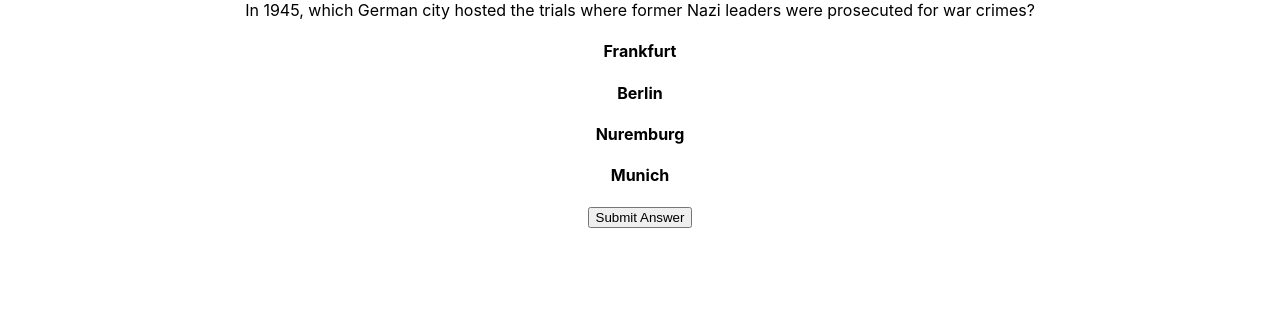
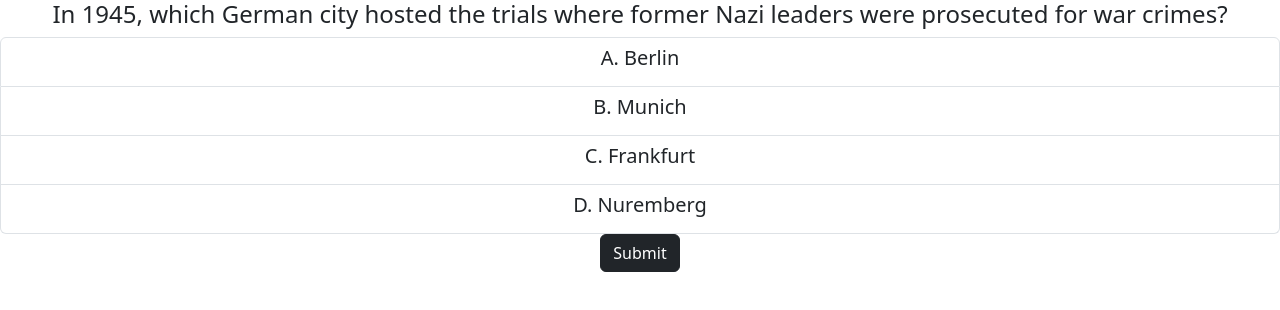
Before and after one commit to jarrm5/trivia-app-react, a React (Create React App) app: page / in a window 1280 px wide. Shown: the top 310 px of the page. Built offline with nearby package versions, Linux system fonts and the light colour scheme.

Commit message:
added AnswerBank component and bootstrap styling

```diff
--- a/package.json
+++ b/package.json
@@ -10,6 +10,7 @@
     "@types/node": "^16.18.39",
     "@types/react": "^18.2.19",
     "@types/react-dom": "^18.2.7",
+    "bootstrap": "^5.3.1",
     "react": "^18.2.0",
     "react-dom": "^18.2.0",
     "react-scripts": "5.0.1",
--- a/src/App.tsx
+++ b/src/App.tsx
@@ -3,17 +3,14 @@ import logo from "./logo.svg";
 import "./App.css";
 import { Button } from "./components/Button";
 import { Question } from "./components/Question";
-import { Answer } from "./components/Answer";
+import { AnswerBank } from "./components/AnswerBank";
 
 function App() {
   return (
     <div className="App">
       <Question>In 1945, which German city hosted the trials where former Nazi leaders were prosecuted for war crimes?</Question>
-      <Answer>Frankfurt</Answer>
-      <Answer>Berlin</Answer>
-      <Answer>Nuremburg</Answer>
-      <Answer>Munich</Answer>
-      <Button>{"Submit Answer"}</Button>
+      <AnswerBank></AnswerBank>
+      <Button color={"dark"} label="Submit"></Button>
     </div>
   );
 }
--- a/src/components/Answer.tsx
+++ b/src/components/Answer.tsx
@@ -1,5 +1,9 @@
 import { AnswerProps } from "../props/Answer.types";
 
-export const Answer = (props: AnswerProps) => {
-  return <h4>{props.children}</h4>;
+export const Answer = ({ prefix, label, isCorrect }: AnswerProps) => {
+  return (
+    <h5>
+      {prefix}. {label}
+    </h5>
+  );
 };
--- /dev/null
+++ b/src/components/AnswerBank.tsx
@@ -0,0 +1,29 @@
+import { useState } from "react";
+import { AnswerProps } from "../props/Answer.types";
+import { Answer } from "./Answer";
+
+const answers = [
+  { answer: "Berlin", isCorrect: false },
+  { answer: "Munich", isCorrect: false },
+  { answer: "Frankfurt", isCorrect: false },
+  { answer: "Nuremberg", isCorrect: true },
+];
+
+export const AnswerBank = () => {
+  const [isAnswerMouseover, setIsAnswerMouseover] = useState(false);
+
+  return (
+    <ul className="list-group">
+      {answers.map((answer, index) => (
+        <li className="list-group-item" key={index}>
+          <Answer
+            // handleMouseover={setIsAnswerMouseover(!isAnswerMouseover)}
+            isCorrect={answer.isCorrect}
+            prefix={String.fromCharCode(index + 65)}
+            label={answer.answer}
+          ></Answer>
+        </li>
+      ))}
+    </ul>
+  );
+};
--- a/src/components/Button.tsx
+++ b/src/components/Button.tsx
@@ -1,5 +1,9 @@
 import { ButtonProps } from "../props/Button.types";
 
-export const Button = (props: ButtonProps) => {
-  return <button>{props.children}</button>;
+export const Button = ({ label, color }: ButtonProps) => {
+  return (
+    <button type="button" className={`btn btn-${color}`}>
+      {label}
+    </button>
+  );
 };
--- a/src/components/Question.tsx
+++ b/src/components/Question.tsx
@@ -1,5 +1,5 @@
 import { QuestionProps } from "../props/Question.types";
 
 export const Question = (props: QuestionProps) => {
-  return <div>{props.children}</div>;
+  return <h4>{props.children}</h4>;
 };
--- a/src/props/Answer.types.ts
+++ b/src/props/Answer.types.ts
@@ -1,4 +1,6 @@
 export type AnswerProps = {
-    children: string
-    //isCorrect: boolean
+    prefix: string
+    label: string
+    isCorrect : boolean
+    // handleMouseover : () => void
 }
--- a/src/props/Button.types.ts
+++ b/src/props/Button.types.ts
@@ -1,3 +1,4 @@
 export type ButtonProps = {
-    children : string
+    label : string
+    color : string
 }
```
Also changed, not shown: src/index.tsx (+7 -8 lines), 1 other file (tests, documents, lock files or other folders).
